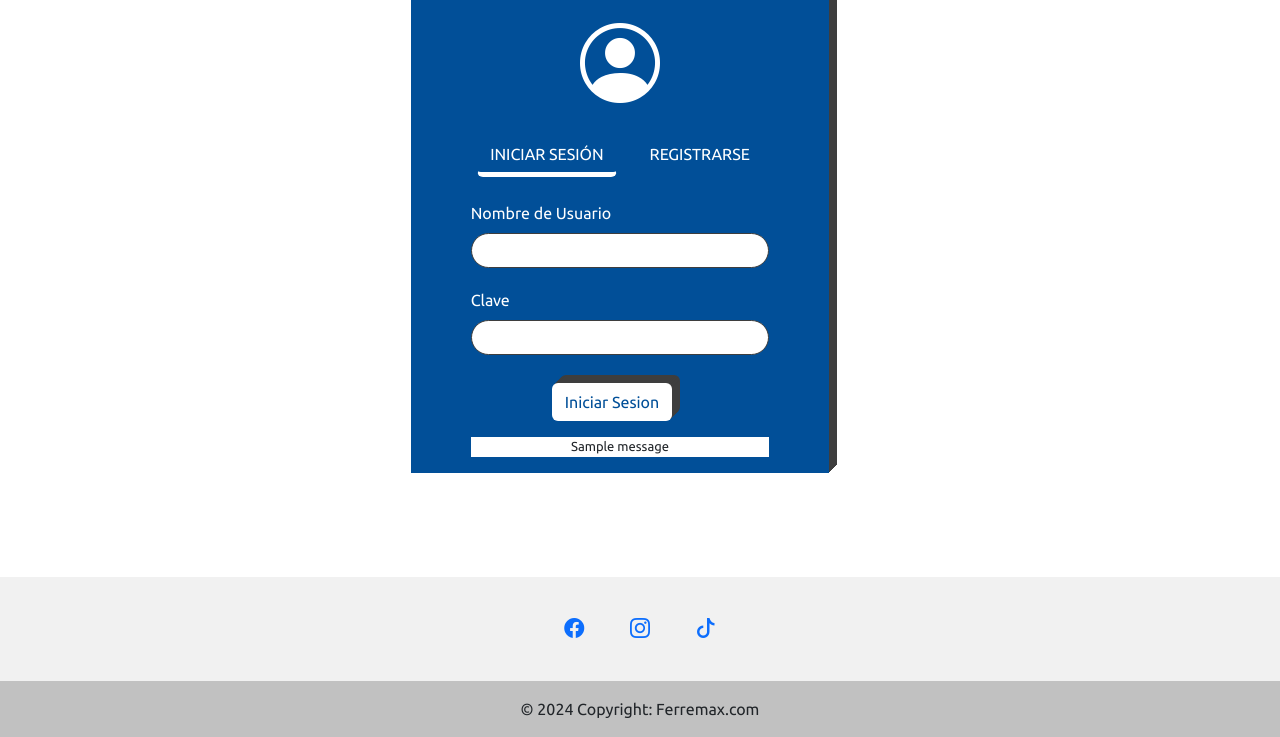
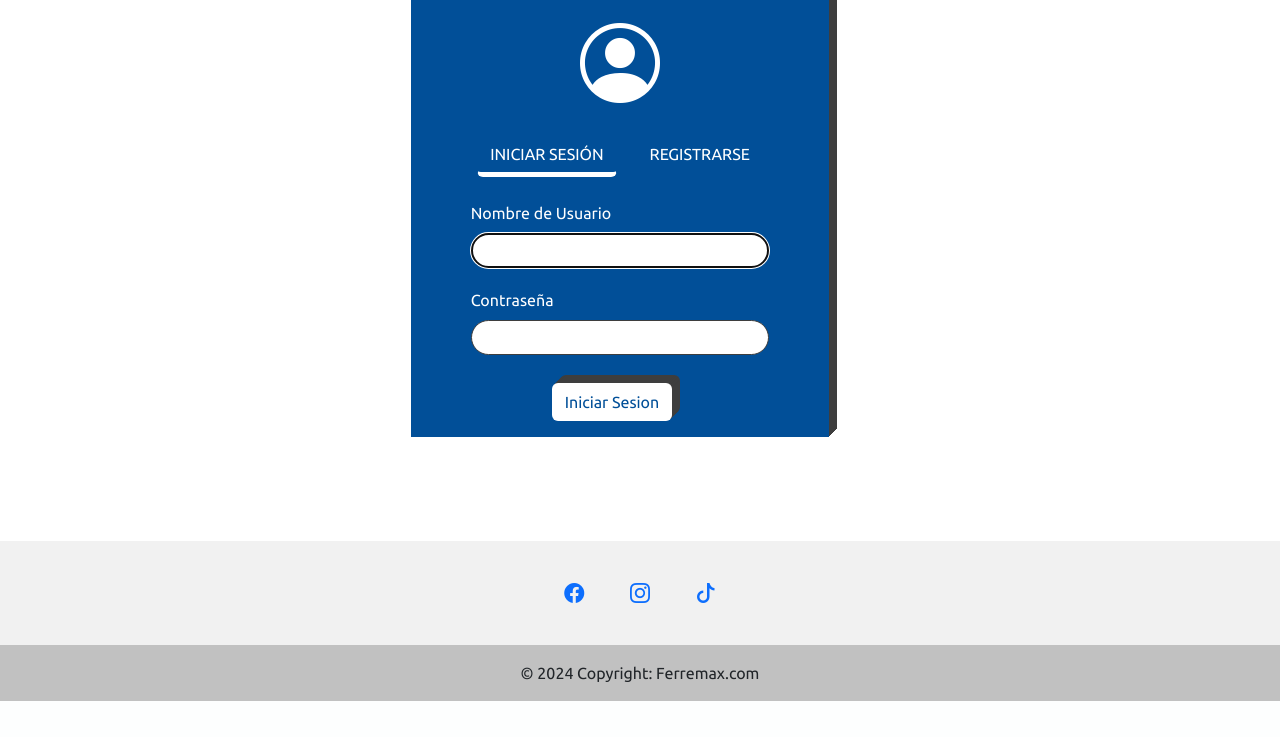
Before and after one commit to Danieldiazaravena/FERREMAX, a Django app: page /accounts/login/ in a window 1280 px wide. Shown: the part 239-976 px from the top of the page. After the commit the page ends 940 px from the top, so only its background shows below. Run offline with Django 4.2, Linux system fonts and the light colour scheme; one stand-in notice (Sample message) is shown.

Commit message:
Corrección de defectos 1-4

```diff
--- a/FERREMAS/settings.py
+++ b/FERREMAS/settings.py
@@ -79,8 +79,9 @@ DATABASES = {
         'ENGINE': 'django.db.backends.mysql',
         'NAME': 'db_ferremax',
         'USER': 'root',
+        'PASSWORD': 'root',
         'HOST': 'localhost',
-        'PORT': '3308',
+        'PORT': '3306',
     }
 }
 
--- a/WEBSITE/templates/registration/login.html
+++ b/WEBSITE/templates/registration/login.html
@@ -30,19 +30,26 @@
     <form class="formuIniciar" method="post">
         {% csrf_token %}
 
-        <label class="form-label">Nombre de Usuario</label>
-        <input type="text" name="username" id="username" class="formu">
+        <label class="form-label" for="id_username">Nombre de Usuario</label>
+        <input type="text" name="username" id="id_username" class="formu" autofocus="" autocapitalize="none" autocomplete="username" maxlength="150" required="">
 
-        <label class="form-label">Clave</label>
-        <input type="password" name="password" id="password" class="formu">
+        <label class="form-label" for="id_password">Contraseña</label>
+        <input type="password" name="password" id="id_password" class="formu" autocomplete="current-password" required="" >
+
+        {% if form.errors %}
+            <ul class="errorlist" style="color: white;">
+                {% for field, errors in form.errors.items %}
+                    {% for error in errors %}
+                        <li>{{ error }}</li>
+                    {% endfor %}
+                {% endfor %}
+            </ul>
+        {% endif %}
 
         <center>
             <button type="submit" class="btn sombra mb-4 send" id="envIni">Iniciar Sesion</button>
         </center>
 
-        {% for message in messages %}
-        <center><p class="" style="font-size: 13px; background: white;">{{message}}</p></center>
-        {% endfor %}
     </form>
 </div>
 
```
Also changed, not shown: WEBSITE/templates/carrito.html (+4 -3 lines), WEBSITE/templates/list.html (+14 -0 lines), WEBSITE/templates/registration/register.html (+4 -4 lines), WEBSITE/views.py (+10 -7 lines).
